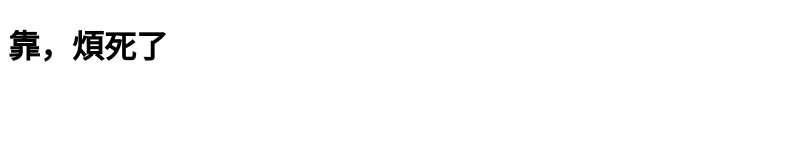
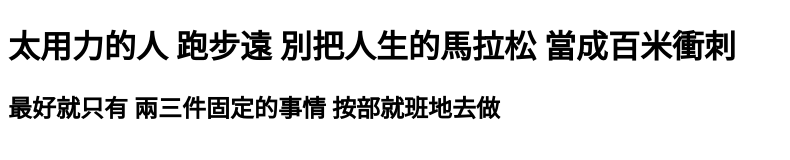
Before and after one commit to Chriss850/project02, a plain HTML site: page index.html in a window 1280 px wide. Shown: the whole page, without its empty margins (0-790 px from the left). Drawn offline with Linux system fonts and the light colour scheme.

Commit message:
Update index.html

```diff
--- a/index.html
+++ b/index.html
@@ -7,6 +7,7 @@
     <title>Document</title>
 </head>
 <body>
-    <h1>靠，煩死了</h1>
+    <h1>太用力的人 跑步遠 別把人生的馬拉松 當成百米衝刺</h1>
+    <h2>最好就只有 兩三件固定的事情 按部就班地去做</h2>
 </body>
 </html>
```
